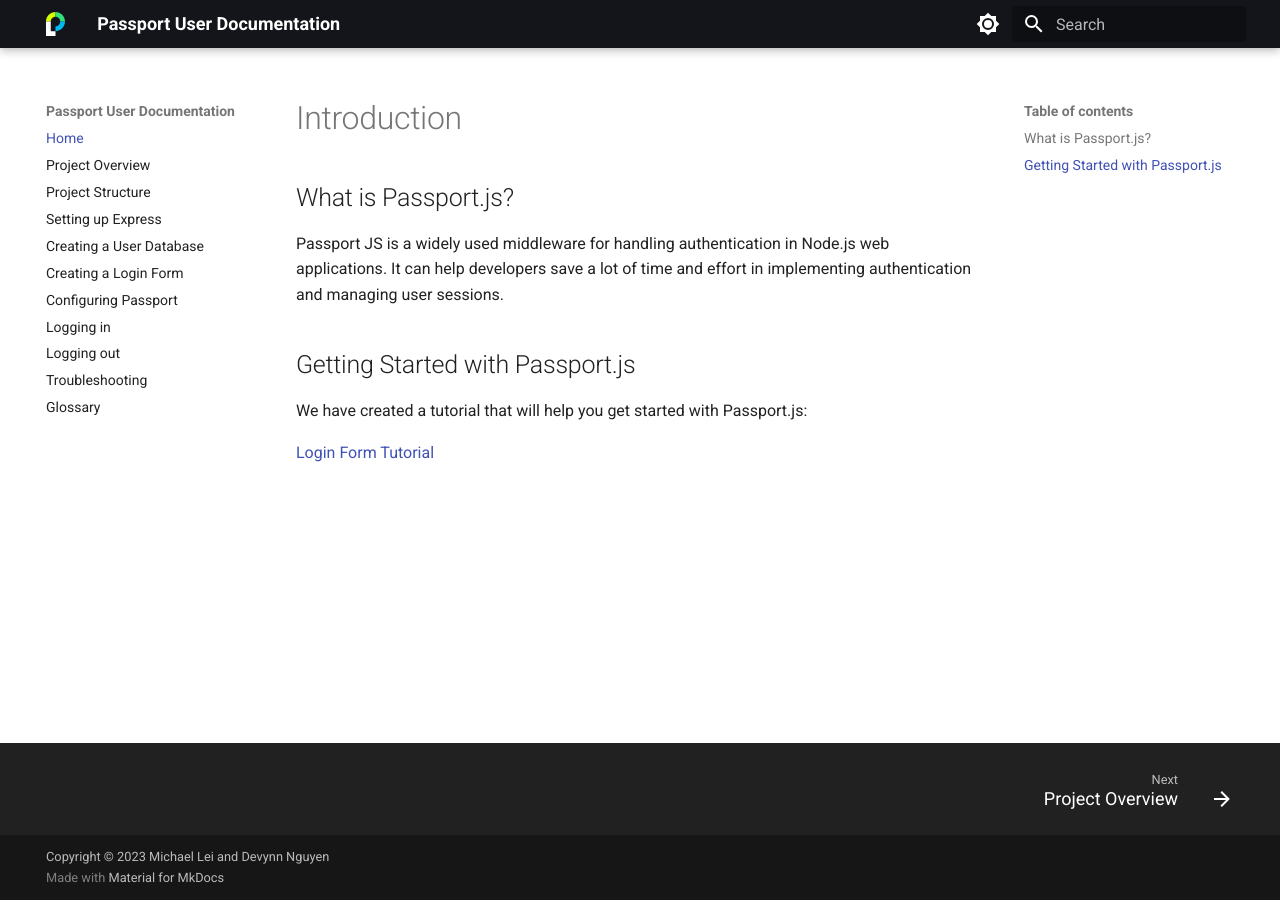
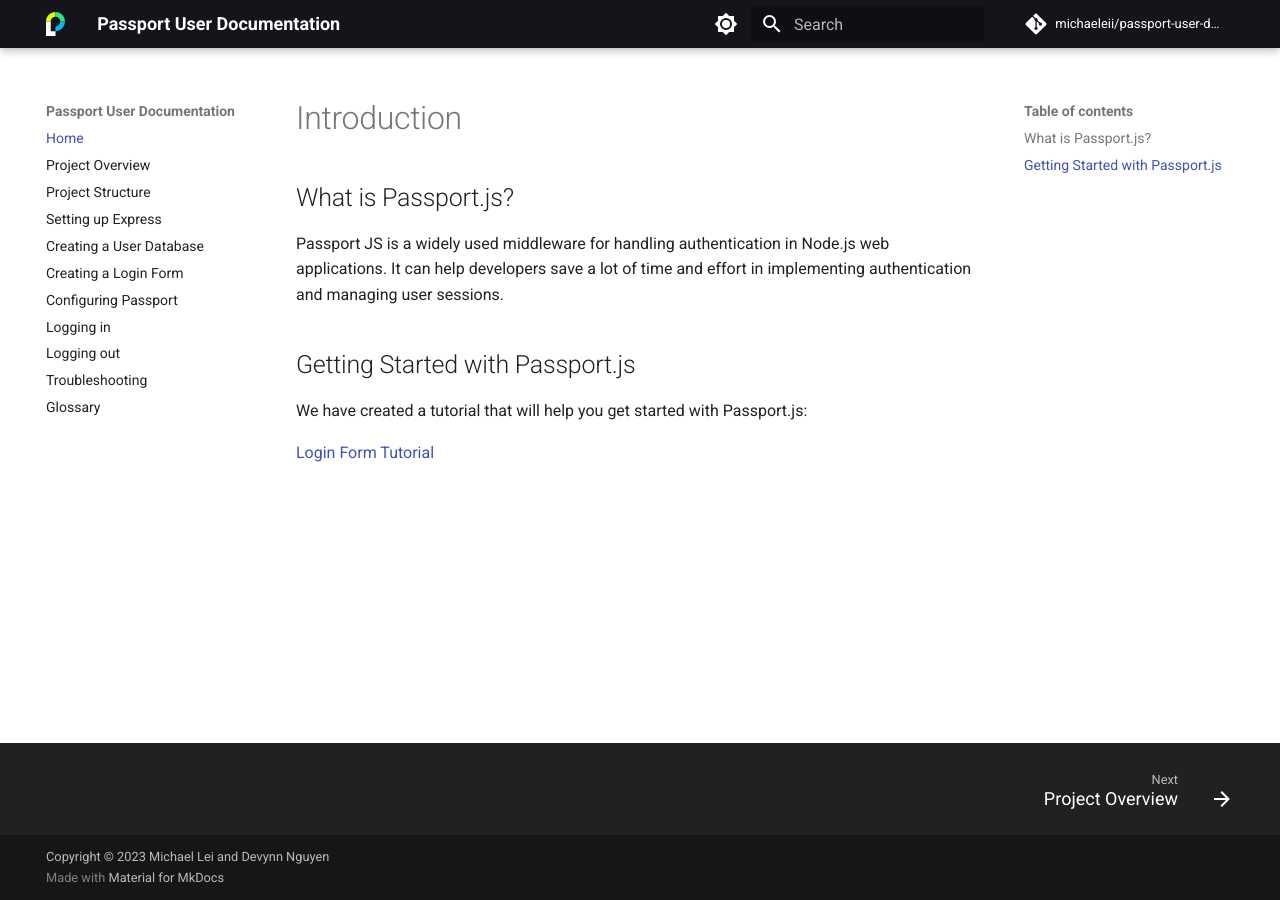
Before and after one commit to michaeleii/comm-documentation, an MkDocs documentation site: the page built from docs/index.md, in a window 1280 px wide. Built offline with MkDocs 1.6.1 and Material for MkDocs 9.7.7, drawn with Linux system fonts in a browser that asks for light colours; comment, search, counter and statistics services are not loaded.

Commit message:
Add repo url and name

```diff
--- a/mkdocs.yml
+++ b/mkdocs.yml
@@ -11,6 +11,9 @@
   - Logging out: "pages/logout.md"
   - Troubleshooting: "pages/troubleshoot.md"
   - Glossary: "pages/glossary.md"
+
+repo_url: https://github.com/michaeleii/passport-user-documentation
+repo_name: michaeleii/passport-user-documentation
 
 markdown_extensions:
   - toc:
```
